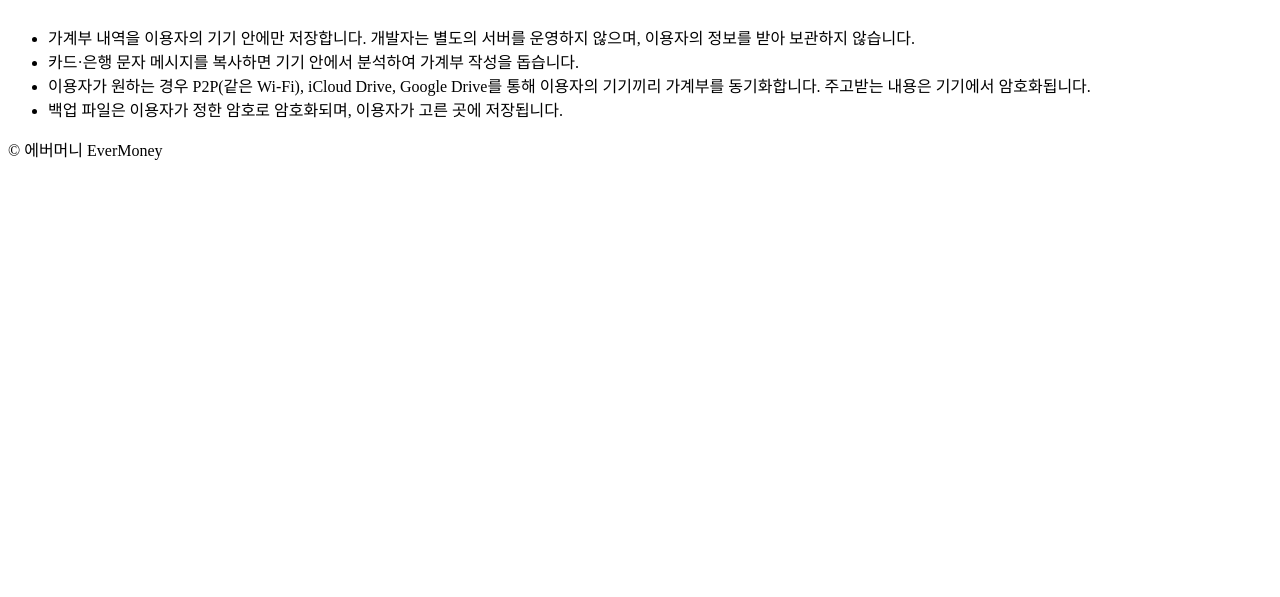
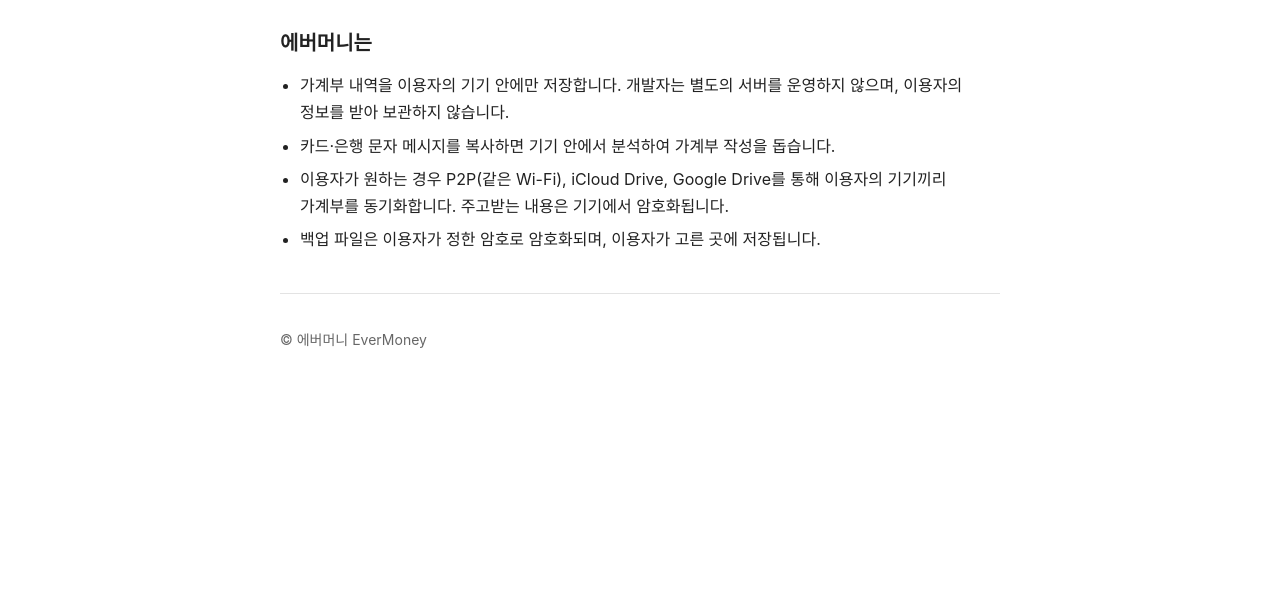
Before and after one commit to biodic/evermoney.kr, a plain HTML site: page index.html in a window 1280 px wide. Shown: the part 203-800 px from the top of the page. Drawn offline with Linux system fonts and the light colour scheme.

Commit message:
css index2

```diff
--- a/index.html
+++ b/index.html
@@ -5,7 +5,7 @@
 <meta name="viewport" content="width=device-width, initial-scale=1">
 <title>에버머니 EverMoney</title>
 <meta name="description" content="사라지지 않는 기록, 일기장이 되는 평생 가계부 - 에버머니">
-<link rel="stylesheet" href="css.em_site.css">
+<link rel="stylesheet" href="css/em_site.css">
 </head>
 <body>
 <div class="em_wrap">
```
